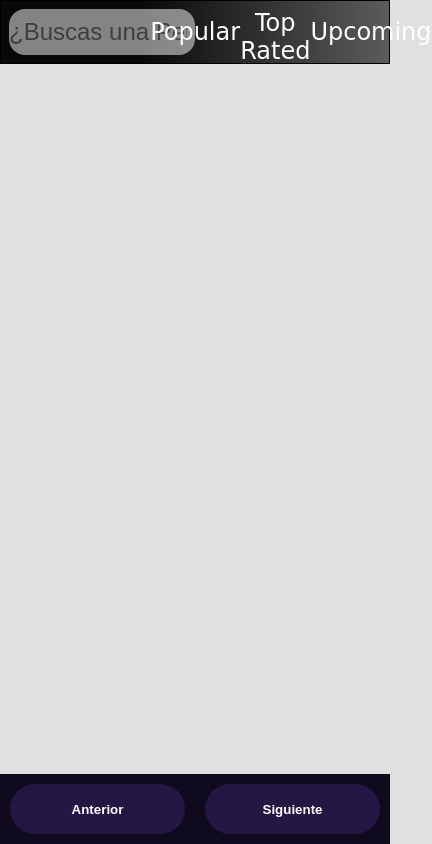
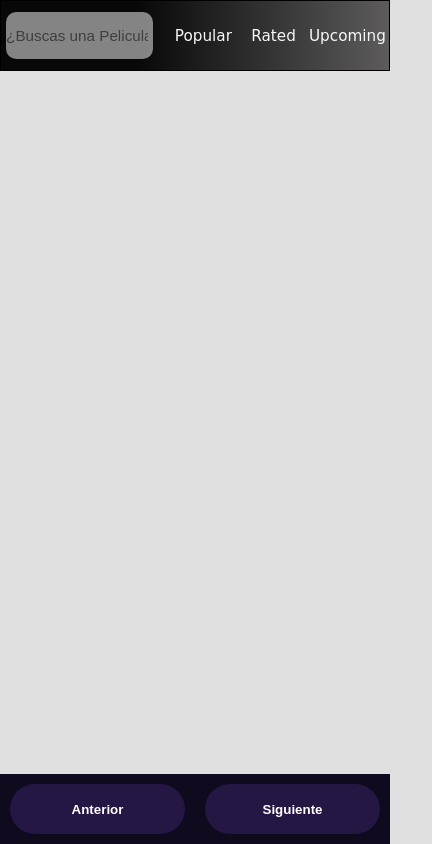
Before and after one commit to JuanEstebanLG/CatalogoDePeliculas, a plain HTML site: page index.html in a window 390 px wide. Shown: the whole page, 432 px wide, since content can reach past the window. Drawn offline with Linux system fonts and the light colour scheme; no server answers; a web font is replaced by a local one.

Commit message:
responsive home_page

```diff
--- a/Style/estilos.css
+++ b/Style/estilos.css
@@ -56,6 +56,9 @@ header nav{
 	border: none;
 }
 
+
+
+
 .remove{
 	display: none;
 }
@@ -92,6 +95,10 @@ header nav{
 	text-align:center;
 }
 
+
+.menu{
+	display: none;
+}
 
 .buttons{
 	display: flex;
@@ -176,7 +183,7 @@ header nav{
 
 .poster:hover{
     transform: scale(1.04);
-    opacity: .8;
+    filter: contrast(110%);
     box-shadow: 5px 5px 10px 2px black;
 	cursor: pointer;
 }
--- /dev/null
+++ b/Style/headerSmall.css
@@ -0,0 +1,97 @@
+*{
+    box-sizing: border-box;
+    padding: 0;
+    margin: 0;
+
+}
+html{
+    font-size: 63.5%;
+}
+
+header{
+    width: 100%;
+    height: 7rem;
+}
+
+header nav{
+	display: flex;
+	justify-content:space-between;
+	align-items: center;
+	flex-wrap: nowrap;
+	background-color: transparent;
+	width: 100%;
+	height: 100%;
+	padding: auto;
+	border: none;
+}
+
+#search-bar{
+	width:40%;
+	height: 80%;
+	border: none;
+	background-color: #ffffff;
+	color: #1d1d1d;
+	opacity: .5;
+	font-size: 1.5rem;
+	border-radius: 1rem;
+	transition: all ease .6s;
+}
+
+#search-bar:focus{
+	width: 60%;
+	border-radius: .2rem;
+	border: none;
+	opacity: .8;
+	box-shadow: .2rem .2rem .6rem .03rem #b6b6b6;
+	text-align: center;
+
+}
+
+#search-bar::placeholder{
+	margin-left:.5rem;
+	text-align:center;
+}
+
+
+.buttons{
+	display: flex;
+	justify-content: center;
+	align-content: center;
+	width: 60%;
+	height: 100%;
+	padding: 0% .5rem;
+    margin-left: 1rem;
+}
+
+.button-sections{
+    text-transform: capitalize;
+	position: relative;
+	width: 33%;
+	max-height: 100%;
+	margin: auto;
+	border: none;
+	background-color: transparent;
+	font-size: 1.5rem;
+	font-family: 'Sigmar', cursive;
+	text-align: center;
+	color: rgb(248, 248, 248);
+	transition: all ease .5s;
+}
+
+.button-sections::after{
+	content: '';
+	position: absolute;
+	width: 100%;
+	transform: scaleX(0);
+	height: 2px;
+	bottom: 0;
+	left: 0;
+	background-color: #fa0969;
+	transform-origin: bottom right;
+	transition: transform 0.25s ease-out;
+}
+
+.button-sections:hover::after{
+	transform-origin: bottom left;
+	transform: scaleX(1);
+}
--- a/assets/index.js
+++ b/assets/index.js
@@ -14,6 +14,7 @@
 let statusItems = 'popular';
 
 // this elements may change the movies order when click over they.
+
 const popular = document.getElementById('popular');
 const rated = document.getElementById('rated');
 const upcoming = document.getElementById('upcoming');
--- a/index.html
+++ b/index.html
@@ -10,6 +10,7 @@
     <link href="https://fonts.googleapis.com/css2?family=Sigmar&display=swap" rel="stylesheet">
     <!-- Script and Style -->
     <link rel="stylesheet" href="./Style/estilos.css">
+    <link rel="stylesheet" href="./style/headerSmall.css" media="screen and (min-width: 350px) and (max-width: 900px)" >
     <!-- Title -->
     <script src="./assets/index.js" defer  type="module"></script>
     <title>CATALOGE</title>
@@ -20,7 +21,7 @@
             <input type="text" name="search-bar" id="search-bar" placeholder="¿Buscas una Pelicula?" autocomplete="off">
             <section class="buttons">
                 <button class="button-sections" id="popular">Popular</button>
-                <button class="button-sections" id="rated">Top Rated</button>
+                <button class="button-sections" id="rated">Rated</button>
                 <button class="button-sections" id="upcoming">Upcoming</button>
             </section>
         </nav>
```
